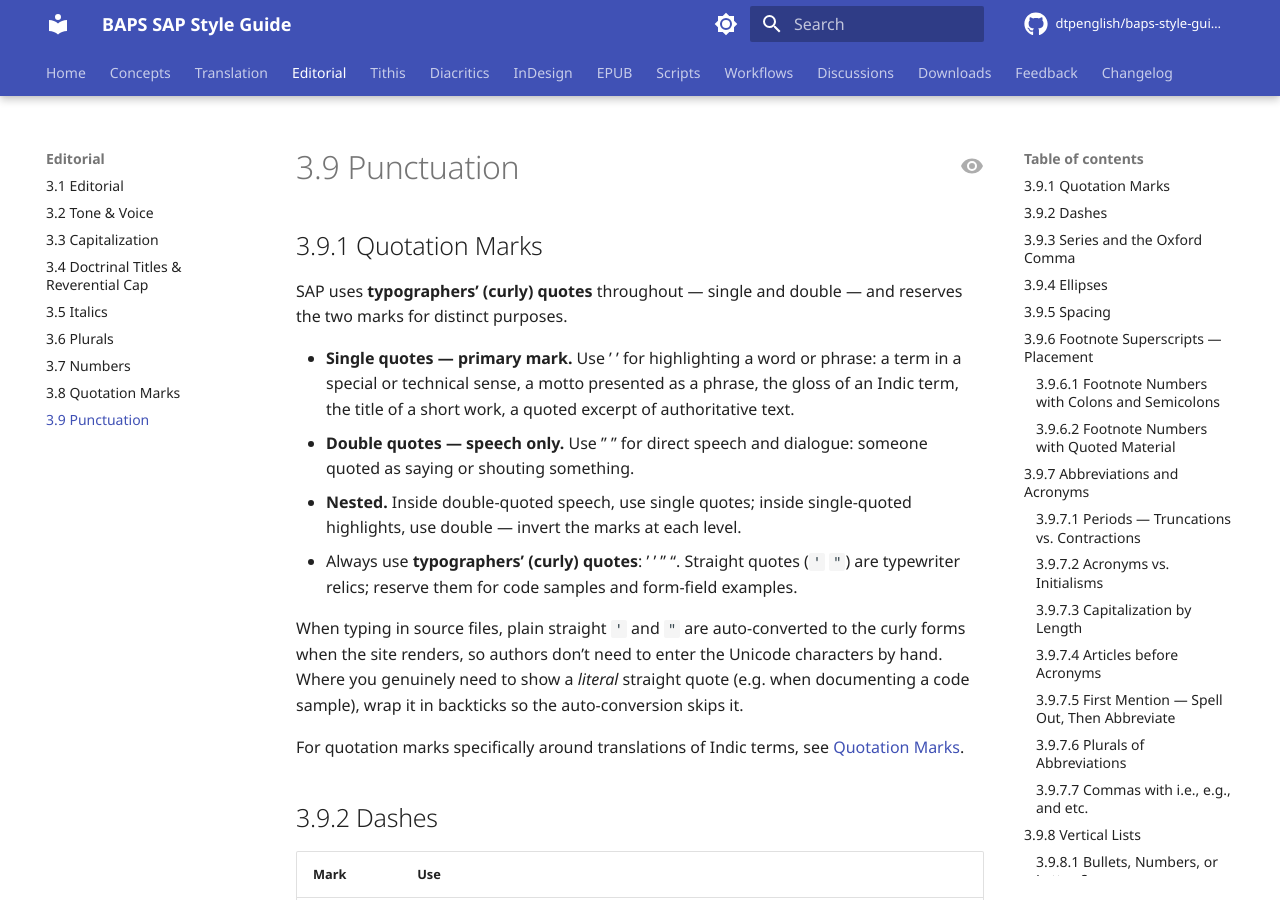
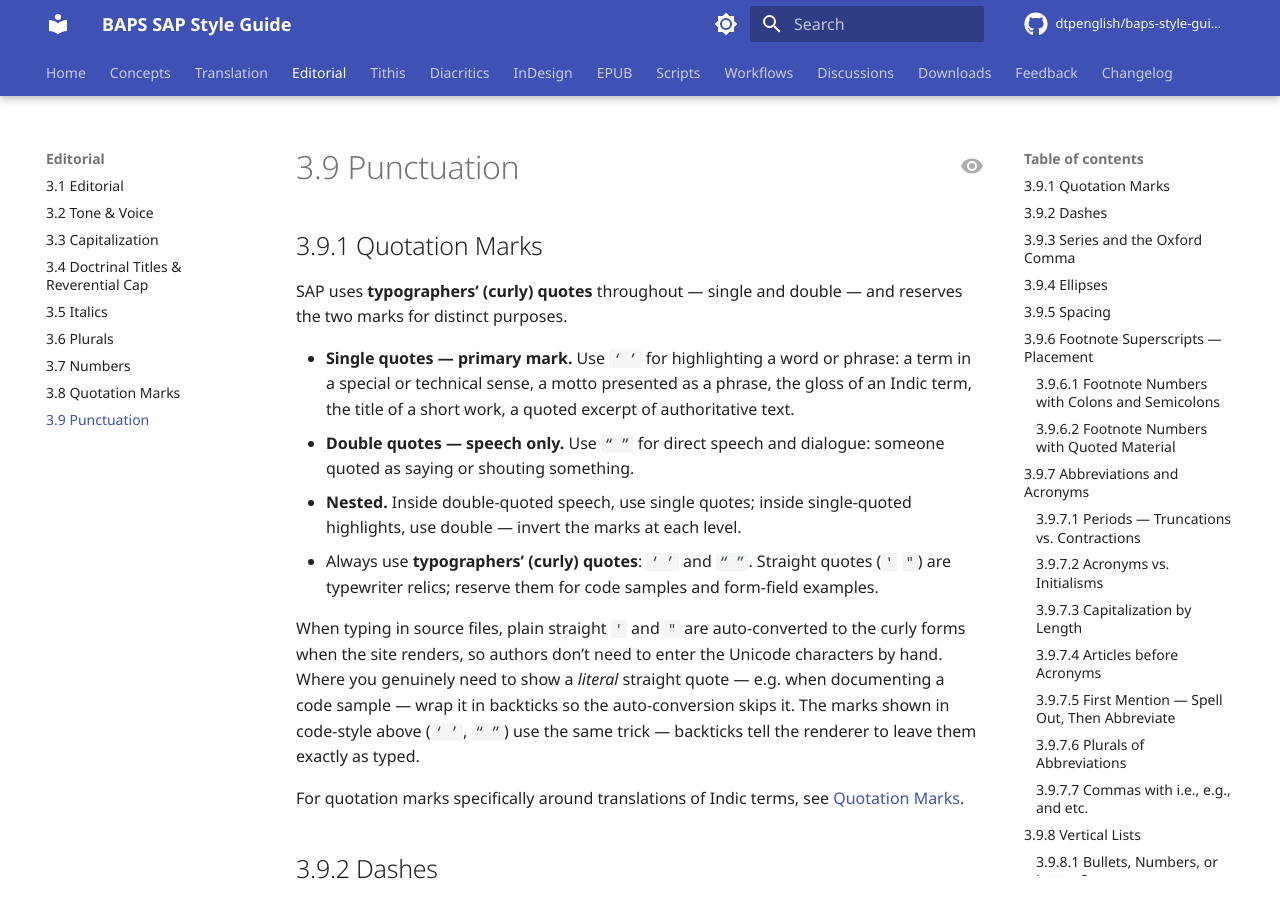
Before and after one commit to dtpenglish/baps-style-guide, an MkDocs documentation site: the page built from docs/editorial/punctuation.md, in a window 1280 px wide and 900 px high. Built offline with MkDocs 1.6.1 and Material for MkDocs 9.7.7, drawn with Linux system fonts in a browser that asks for light colours; comment, search, counter and statistics services are not loaded; the version menu is left out.

Commit message:
3.9.1: use code-span trick to display literal curly marks
When 3.9.1 documents the curly quote characters themselves
('Use ‘ ’ for highlighting'), the smarty extension was
re-processing the literal U+2018/U+2019 characters and
flattening both to U+2019 (right single) based on its space
heuristic.

Wrapping the displayed marks in backticks (`‘ ’`) puts them
inside a code span, which smarty correctly skips. The marks
render in slightly monospace style but are correctly directional.
Documented in the section's note for future authors.

Verified locally: 'soft launch' in source renders as
‘soft launch’ via smarty auto-conversion (correct directionality)
and the meta-documentation shows correct curly characters via
the code-span trick.

Co-Authored-By: Claude Opus 4.7 (1M context) <noreply@anthropic.com>

```diff
--- a/docs/editorial/punctuation.md
+++ b/docs/editorial/punctuation.md
@@ -2,12 +2,12 @@
 ## 3.9.1 Quotation Marks
 SAP uses **typographers' (curly) quotes** throughout — single and double — and reserves the two marks for distinct purposes.
 
-- **Single quotes — primary mark.** Use ' ' for highlighting a word or phrase: a term in a special or technical sense, a motto presented as a phrase, the gloss of an Indic term, the title of a short work, a quoted excerpt of authoritative text.
-- **Double quotes — speech only.** Use " " for direct speech and dialogue: someone quoted as saying or shouting something.
+- **Single quotes — primary mark.** Use `‘ ’` for highlighting a word or phrase: a term in a special or technical sense, a motto presented as a phrase, the gloss of an Indic term, the title of a short work, a quoted excerpt of authoritative text.
+- **Double quotes — speech only.** Use `“ ”` for direct speech and dialogue: someone quoted as saying or shouting something.
 - **Nested.** Inside double-quoted speech, use single quotes; inside single-quoted highlights, use double — invert the marks at each level.
-- Always use **typographers' (curly) quotes**: ' ' " ". Straight quotes (`'` `"`) are typewriter relics; reserve them for code samples and form-field examples.
+- Always use **typographers' (curly) quotes**: `‘ ’` and `“ ”`. Straight quotes (`'` `"`) are typewriter relics; reserve them for code samples and form-field examples.
 
-When typing in source files, plain straight `'` and `"` are auto-converted to the curly forms when the site renders, so authors don't need to enter the Unicode characters by hand. Where you genuinely need to show a *literal* straight quote (e.g. when documenting a code sample), wrap it in backticks so the auto-conversion skips it.
+When typing in source files, plain straight `'` and `"` are auto-converted to the curly forms when the site renders, so authors don't need to enter the Unicode characters by hand. Where you genuinely need to show a *literal* straight quote — e.g. when documenting a code sample — wrap it in backticks so the auto-conversion skips it. The marks shown in code-style above (`‘ ’`, `“ ”`) use the same trick — backticks tell the renderer to leave them exactly as typed.
 
 For quotation marks specifically around translations of Indic terms, see [Quotation Marks](quotation-marks.md).
 
```
